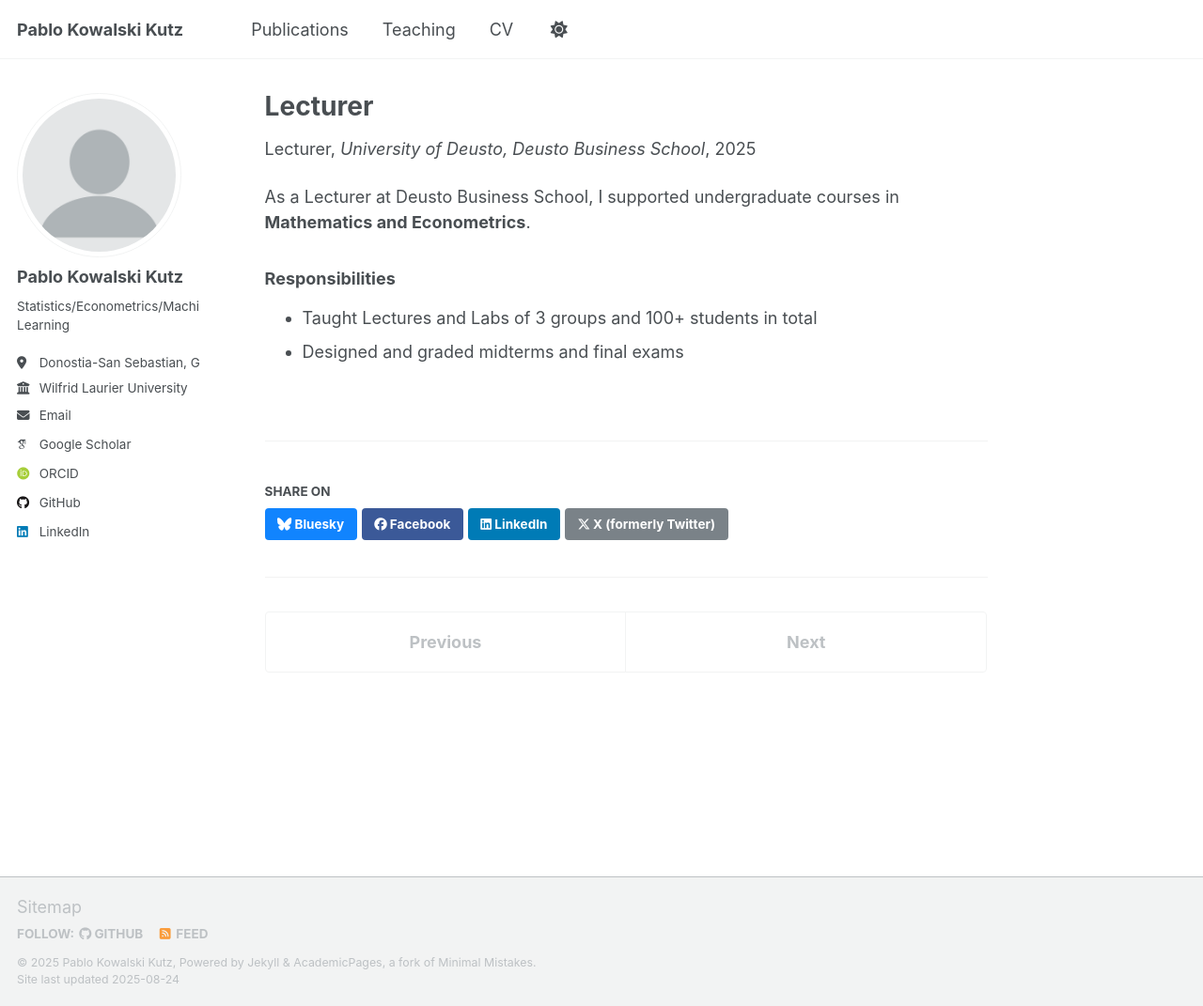
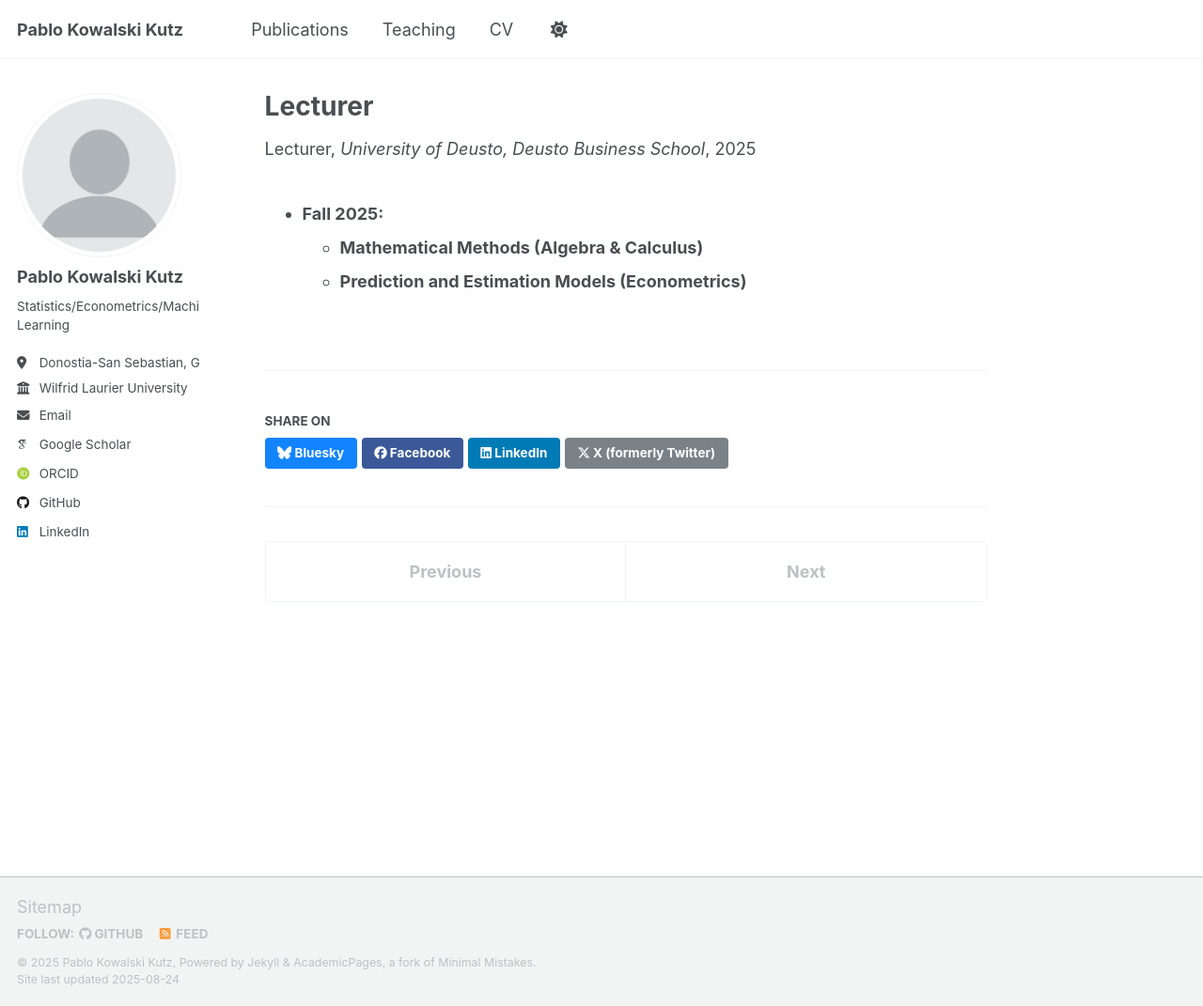
Before and after one commit to pabluski00/pabluski00.github.io, a Jekyll site: the page built from _teaching/Deusto_Lecturer.md, in a window 1280 px wide and 1071 px high. Shown: the whole window at 94% size. Built offline with Jekyll 4.4.1, drawn with Linux system fonts in a browser that asks for light colours; some web fonts are replaced; a script that is not in the unit is left out.

Commit message:
Update Deusto_Lecturer.md

```diff
--- a/_teaching/Deusto_Lecturer.md
+++ b/_teaching/Deusto_Lecturer.md
@@ -8,8 +8,6 @@ date: 2025-09-01
 location: "Donostia-San Sebastian/Bilbao, Basque Country, Spain"
 ---
 
-As a Lecturer at Deusto Business School, I supported undergraduate courses in **Mathematics and Econometrics**.
-
-### Responsibilities
-- Taught Lectures and Labs of 3 groups and 100+ students in total
-- Designed and graded midterms and final exams
+- **Fall 2025:**
+  - **Mathematical Methods (Algebra & Calculus)**
+  - **Prediction and Estimation Models (Econometrics)**
```
